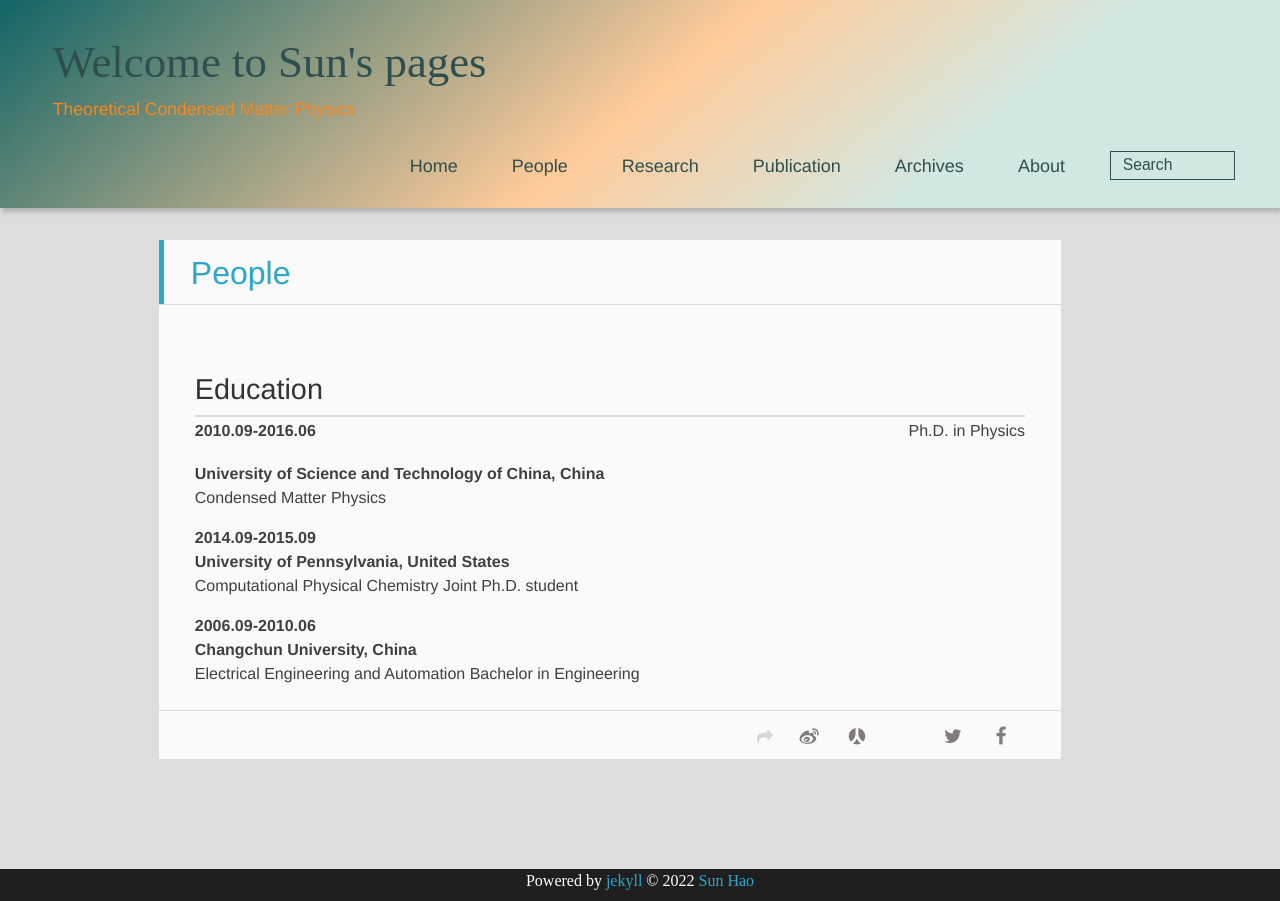
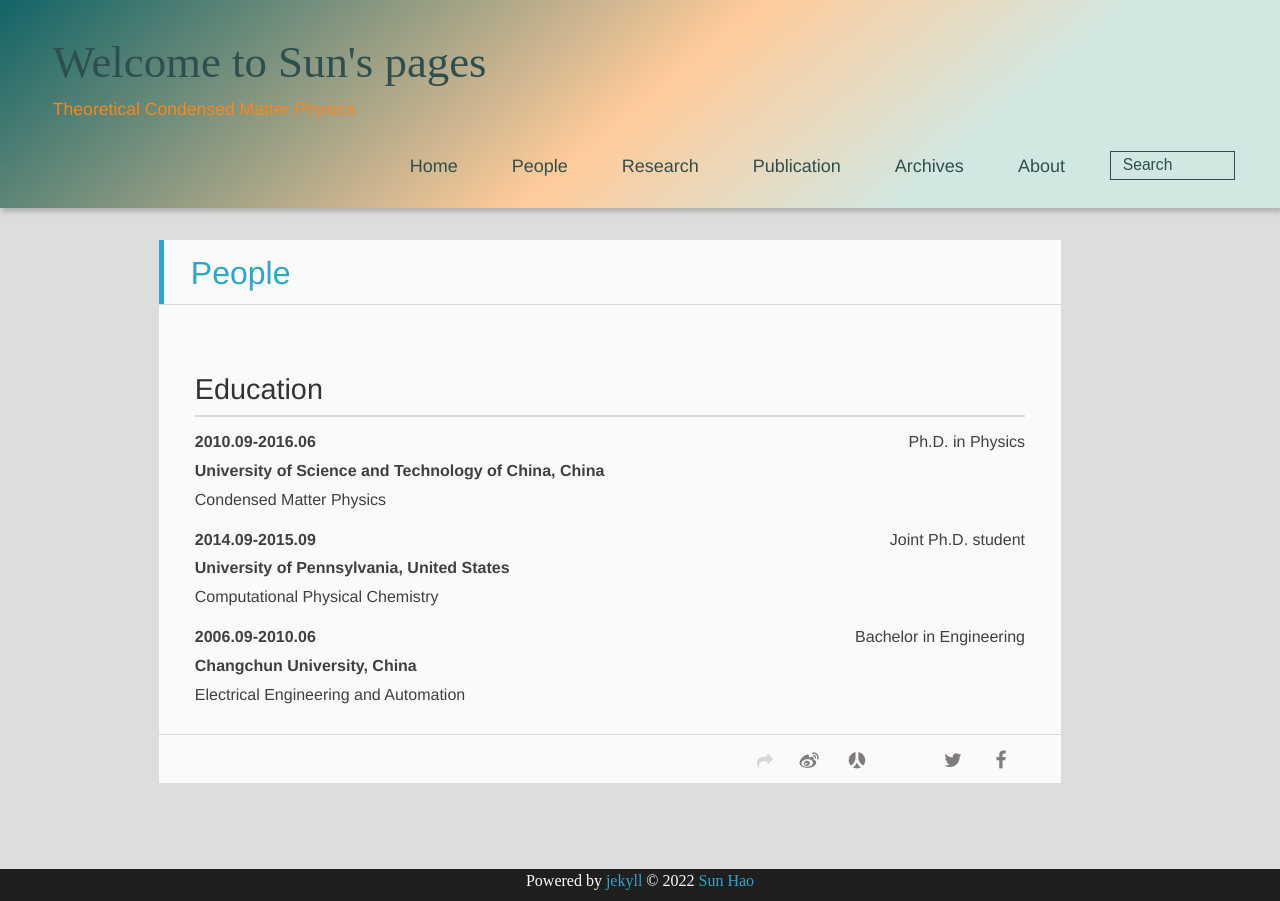
Before and after one commit to sunohao/sunhao_physics, a Jekyll site: the page built from people/index.html, in a window 1280 px wide. Built offline with Jekyll 4.4.1, drawn with Linux system fonts in a browser that asks for light colours; nearby versions of some CDN libraries; some web fonts are replaced.

Commit message:
Update index.html

```diff
--- a/people/index.html
+++ b/people/index.html
@@ -6,22 +6,26 @@
 
 <h2> Education </h2>
 
-<div style="display: flex;">
+<div style="display: flex; margin-top: 0.7em;">
     <div style="width: 50%;"><b>2010.09-2016.06</b></div>
     <div style="text-align: right;width: 50%;">Ph.D. in Physics</div>
 </div>
+<div> <b> University of Science and Technology of China, China </b> <br>
+    Condensed Matter Physics
+</div>
 
-<p> <b> University of Science and Technology of China, China </b> <br>
-    Condensed Matter Physics
-</p>
+<div style="display: flex; margin-top: 0.7em;">
+    <div style="width: 50%;"><b>2014.09-2015.09</b></div>
+    <div style="text-align: right;width: 50%;">Joint Ph.D. student</div>
+</div>
+<div> <b> University of Pennsylvania, United States </b> <br>
+    Computational Physical Chemistry
+</div>
 
-<p> <b>2014.09-2015.09 <br>
-    University of Pennsylvania, United States </b> <br>
-    Computational Physical Chemistry                                         Joint Ph.D. student
-</p>
-
-
-<p> <b>2006.09-2010.06 <br>
-    Changchun University, China </b> <br>
-    Electrical Engineering and Automation                                     Bachelor in Engineering
-</p>
+<div style="display: flex; margin-top: 0.7em;">
+    <div style="width: 50%;"><b>2006.09-2010.06</b></div>
+    <div style="text-align: right;width: 50%;">Bachelor in Engineering </div>
+</div>
+<div> <b> Changchun University, China </b> <br>
+    Electrical Engineering and Automation
+</div>
```
